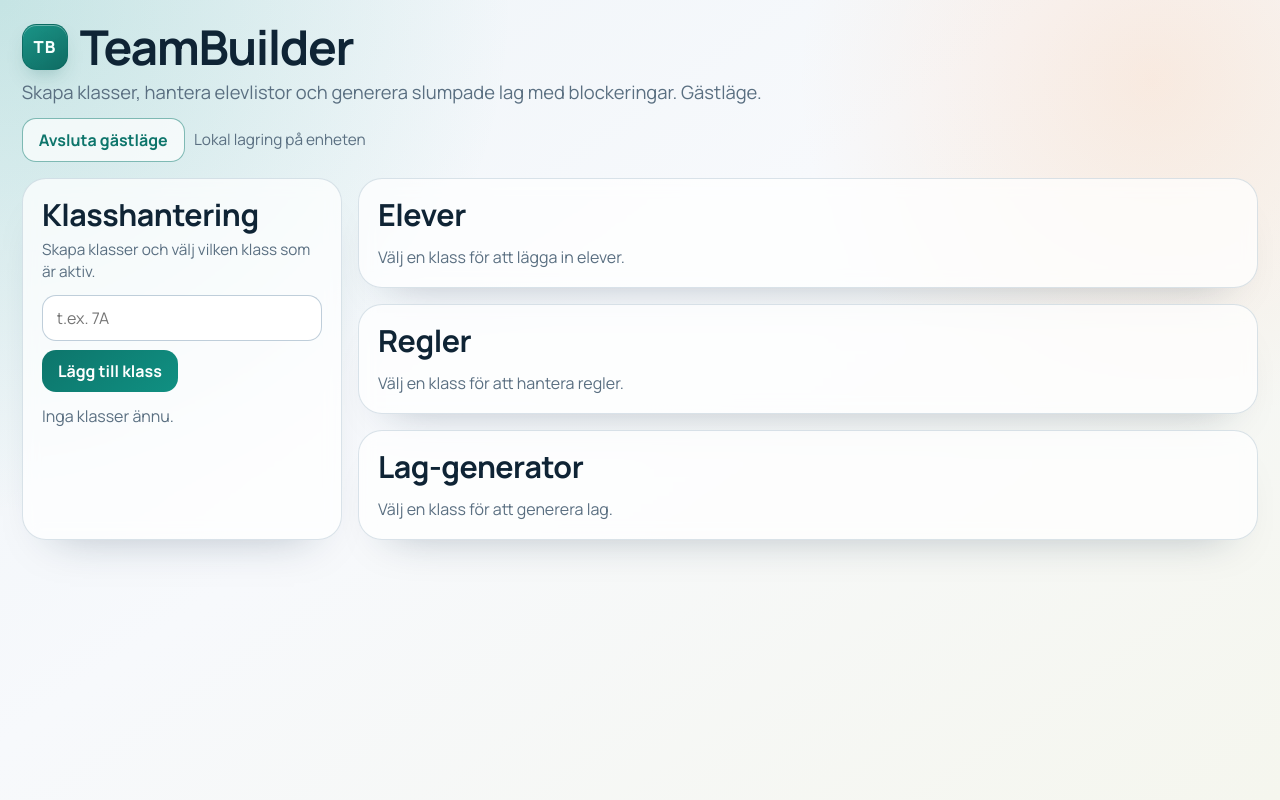
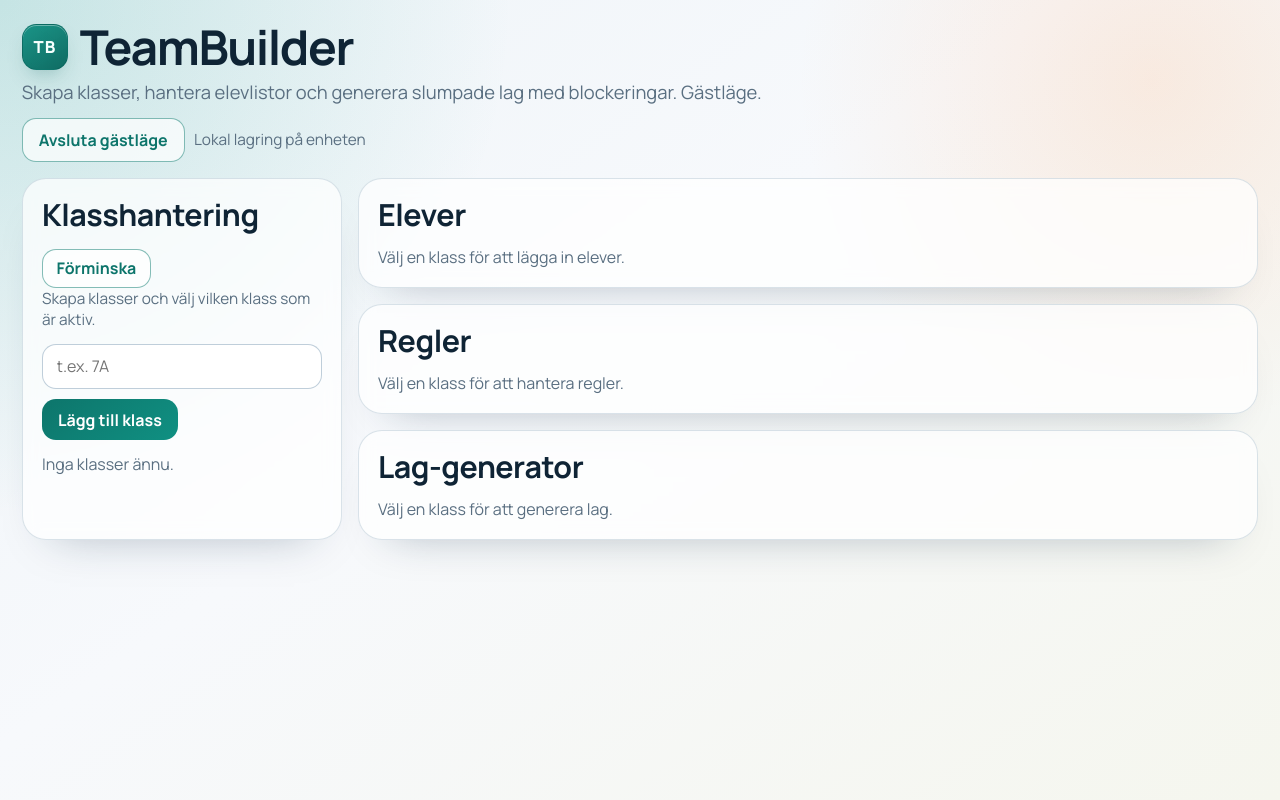
Before and after one commit to MrEspaano/Teambuilder, a React (Vite) app: page / in a window 1280 px wide. Both pictures are taken after a click on the button "Logga in som gäst". Built offline with nearby package versions, Linux system fonts and the light colour scheme; the HTML template or start-up script is replaced by a standard one.

Commit message:
Add section collapse controls for classes and rules

```diff
--- a/src/components/BlockRulesEditor.tsx
+++ b/src/components/BlockRulesEditor.tsx
@@ -51,6 +51,7 @@ const BlockRulesEditor = ({ classData, onBlocksChange, onTogetherRulesChange }:
   const [blockB, setBlockB] = useState("");
   const [togetherA, setTogetherA] = useState("");
   const [togetherB, setTogetherB] = useState("");
+  const [isExpanded, setIsExpanded] = useState(true);
   const [message, setMessage] = useState<Message | null>(null);
 
   const students = classData?.students.map((student) => student.name) ?? [];
@@ -195,9 +196,28 @@ const BlockRulesEditor = ({ classData, onBlocksChange, onTogetherRulesChange }:
 
   return (
     <section>
+      <div className="section-header-row">
         <h2>Regler i {classData.name}</h2>
+        <button
+          type="button"
+          className="ghost section-toggle-button"
+          onClick={() => setIsExpanded((current) => !current)}
+          aria-expanded={isExpanded}
+        >
+          {isExpanded ? "Förminska" : "Förstora"}
+        </button>
+      </div>
       <p className="muted">Skapa spärrar för elever som inte får vara i samma lag, eller lås elever som alltid ska vara i samma lag.</p>
 
+      {!isExpanded && (
+        <p className="empty-state">
+          Spärrar: {classData.blocks.length} • Samma-lag-regler: {classData.togetherRules.length}. Klicka på
+          "Förstora" för att redigera regler.
+        </p>
+      )}
+
+      {isExpanded && (
+        <>
           {message && <p className={`message ${message.type}`}>{message.text}</p>}
 
           <div className="editor-step">
@@ -317,6 +337,8 @@ const BlockRulesEditor = ({ classData, onBlocksChange, onTogetherRulesChange }:
               </ul>
             )}
           </div>
+        </>
+      )}
     </section>
   );
 };
--- a/src/components/ClassSelector.tsx
+++ b/src/components/ClassSelector.tsx
@@ -13,6 +13,7 @@ interface ClassSelectorProps {
 const ClassSelector = ({ classes, activeClassId, onSelect, onCreate, onRename, onDelete }: ClassSelectorProps) => {
   const [newClassName, setNewClassName] = useState("");
   const [renameValue, setRenameValue] = useState("");
+  const [isExpanded, setIsExpanded] = useState(true);
   const [errorMessage, setErrorMessage] = useState<string | null>(null);
 
   const activeClass = useMemo(
@@ -57,9 +58,28 @@ const ClassSelector = ({ classes, activeClassId, onSelect, onCreate, onRename, o
 
   return (
     <section>
+      <div className="section-header-row">
         <h2>Klasshantering</h2>
+        <button
+          type="button"
+          className="ghost section-toggle-button"
+          onClick={() => setIsExpanded((current) => !current)}
+          aria-expanded={isExpanded}
+        >
+          {isExpanded ? "Förminska" : "Förstora"}
+        </button>
+      </div>
       <p className="muted">Skapa klasser och välj vilken klass som är aktiv.</p>
 
+      {!isExpanded && (
+        <p className="empty-state">
+          Aktiv klass: {activeClass?.name ?? "Ingen vald"} • Antal klasser: {classes.length}. Klicka på "Förstora" för
+          att ändra klasshantering.
+        </p>
+      )}
+
+      {isExpanded && (
+        <>
           <div className="input-row">
             <input
               aria-label="Nytt klassnamn"
@@ -108,6 +128,8 @@ const ClassSelector = ({ classes, activeClassId, onSelect, onCreate, onRename, o
               </div>
             </div>
           )}
+        </>
+      )}
     </section>
   );
 };
--- a/src/components/StudentEditor.tsx
+++ b/src/components/StudentEditor.tsx
@@ -181,7 +181,17 @@ const StudentEditor = ({ classData, onStudentsChange }: StudentEditorProps) => {
 
   return (
     <section>
-      <h2>Elever i {classData.name}</h2>
+      <div className="section-header-row">
+        <h2>Elever i {classData.name}</h2>
+        <button
+          type="button"
+          className="ghost section-toggle-button"
+          onClick={() => setIsStepTwoExpanded((current) => !current)}
+          aria-expanded={isStepTwoExpanded}
+        >
+          {isStepTwoExpanded ? "Förminska detaljer" : "Förstora detaljer"}
+        </button>
+      </div>
       <p className="muted">Arbeta i två steg: 1) Lägg till namn, 2) Välj nivå och kön i listan.</p>
 
       {message && <p className={`message ${message.type}`}>{message.text}</p>}
@@ -210,17 +220,7 @@ const StudentEditor = ({ classData, onStudentsChange }: StudentEditorProps) => {
       </div>
 
       <div className="editor-step">
-        <div className="step-header-row">
-          <h3>Steg 2: Sätt nivå, kön och närvaro i listan</h3>
-          <button
-            type="button"
-            className="ghost step-toggle-button"
-            onClick={() => setIsStepTwoExpanded((current) => !current)}
-            aria-expanded={isStepTwoExpanded}
-          >
-            {isStepTwoExpanded ? "Förminska" : "Förstora"}
-          </button>
-        </div>
+        <h3>Steg 2: Sätt nivå, kön och närvaro i listan</h3>
         <p className="muted">
           Antal elever: {classData.students.length} • Närvarande: {studentStats.present} • Frånvarande:{" "}
           {studentStats.absent} • Tjejer: {studentStats.tjej} • Killar: {studentStats.kille} • Okänd: {studentStats.okänd}
--- a/src/index.css
+++ b/src/index.css
@@ -425,7 +425,7 @@ button.danger:hover:not(:disabled) {
   border-top: 1px dashed rgba(142, 176, 196, 0.9);
 }
 
-.step-header-row {
+.section-header-row {
   display: flex;
   align-items: center;
   justify-content: space-between;
@@ -433,9 +433,10 @@ button.danger:hover:not(:disabled) {
   flex-wrap: wrap;
 }
 
-.step-toggle-button {
+.section-toggle-button {
   padding: 0.46rem 0.85rem;
   font-weight: 700;
+  white-space: nowrap;
 }
 
 .student-row input[type="text"] {
@@ -666,7 +667,7 @@ button.danger:hover:not(:disabled) {
     width: 100%;
   }
 
-  .step-header-row {
+  .section-header-row {
     align-items: flex-start;
   }
 }
```
Lines whose indentation alone changed are shown as unchanged.
